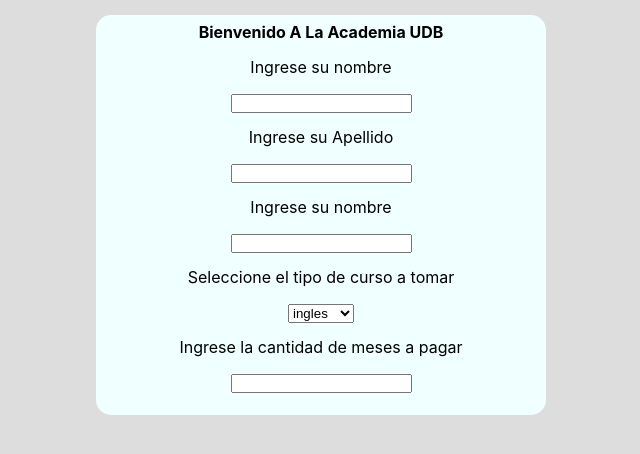
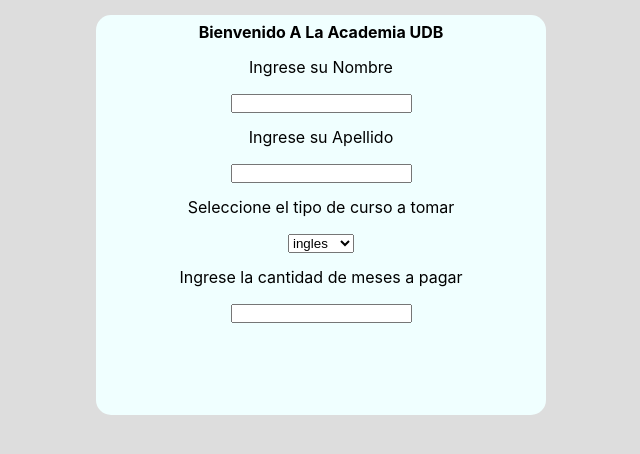
Before and after one commit to Newest007/DesafioPractico1_Ej1, a React (Create React App) app in the folder ejercicio1/: page / in a window 1280 px wide. Shown: the top 454 px of the page, without its empty margins (349-989 px from the left). Built offline with nearby package versions, Linux system fonts and the light colour scheme.

Commit message:
arreglando App.js

```diff
--- a/ejercicio1/src/App.js
+++ b/ejercicio1/src/App.js
@@ -10,11 +10,9 @@
 
       <div className='principal'>
       <p className='titulo'>Bienvenido A La Academia UDB</p>
-        <p>Ingrese su nombre</p>
+        <p>Ingrese su Nombre</p>
         <Input />
         <p>Ingrese su Apellido</p>
-        <Input />
-        <p>Ingrese su nombre</p>
         <Input />
         <p>Seleccione el tipo de curso a tomar</p>
         <Select
```
